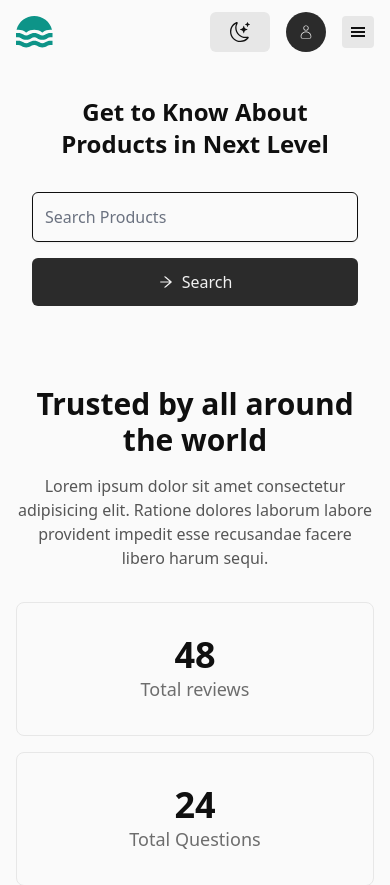
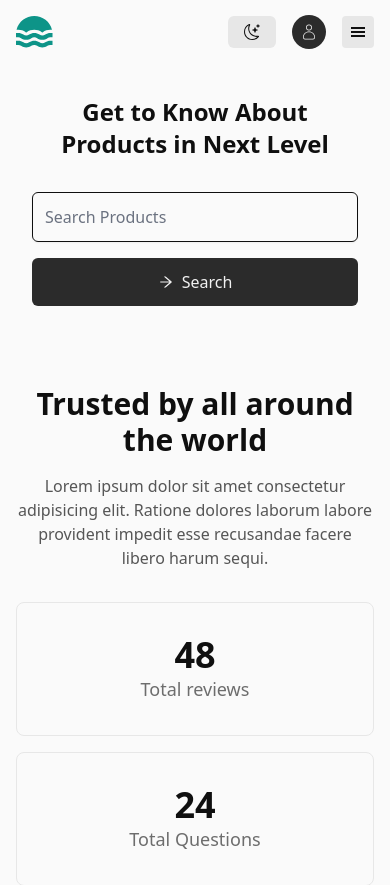
Before and after one commit to iamrmrishan/project-lunas-frontend, a React (Create React App) app: page / in a window 390 px wide. Shown: the top 885 px of the page. Built offline with nearby package versions, Linux system fonts and the light colour scheme.

Commit message:
scaling buttons

```diff
--- a/src/components/molecules/dark-mode-toggle/index.tsx
+++ b/src/components/molecules/dark-mode-toggle/index.tsx
@@ -8,13 +8,13 @@ const DarkModeToggle: React.FC = () => {
 
   return (
     <Button
-      className="rounded-md bg-primaryBtn2 px-5 py-2.5 text-sm font-medium text-primaryText dark:bg-secondaryBtn2 dark:text-secondaryText"
+      className="rounded-md bg-primaryBtn2 px-4 py-2 md:px-5 md:py-2.5 text-sm font-medium text-primaryText dark:bg-secondaryBtn2 dark:text-secondaryText"
       onClick={toggleDarkMode}
       icon={
         darkMode ? (
-          <BsSun className="h-5 w-5" aria-hidden="true" />
+          <BsSun className="h-4 w-4 md:h-5 md:w-5" aria-hidden="true"  />
         ) : (
-          <BsMoonStars className="h-5 w-5" aria-hidden="true" />
+          <BsMoonStars className="h-4 w-4 md:h-5 md:w-5" aria-hidden="true"  />
         )
       }
     ></Button>
--- a/src/components/organisms/header/index.tsx
+++ b/src/components/organisms/header/index.tsx
@@ -63,12 +63,12 @@ export const Header: React.FC = () => {
             {!isLoggedIn && (
               <div className="hidden sm:flex sm:gap-4">
                 <Button
-                  className="btn rounded-md bg-primaryBtn dark:bg-secondaryBtn px-5 py-2.5 text-sm font-medium text-primaryBtnText dark:text-secondaryBtnText shadow hover:bg-primaryBtnHover dark:hover:bg-secondaryBtnHover"
+                  className="btn rounded-md bg-primaryBtn dark:bg-secondaryBtn px-4 py-2 md:px-5 md:py-2.5 text-xs md:text-sm font-medium text-primaryBtnText dark:text-secondaryBtnText shadow hover:bg-primaryBtnHover dark:hover:bg-secondaryBtnHover"
                   onClick={handleLoginClick}
                   text="Login"
                 />
                 <Button
-                  className="rounded-md bg-primaryBtn2 px-5 py-2.5 text-sm font-medium text-primaryText dark:bg-secondaryBtn2 dark:text-primaryBtnText dark:hover:text-white/75"
+                  className="rounded-md bg-primaryBtn2 px-4 py-2 md:px-5 md:py-2.5 text-xs md:text-sm font-medium text-primaryText dark:bg-secondaryBtn2 dark:text-primaryBtnText dark:hover:text-white/75"
                   onClick={handleSignUpClick}
                   text="Sign Up"
                 />
@@ -76,14 +76,14 @@ export const Header: React.FC = () => {
             )}
             <DarkModeToggle />
             <Button
-              className="rounded-full font-bold bg-primaryBtn dark:bg-secondaryBtn p-3 text-primaryBtnText dark:text-secondaryBtnText"
-              icon={<CiUser />}
+              className="rounded-full font-bold bg-primaryBtn dark:bg-secondaryBtn p-2 md:p-3 text-primaryBtnText dark:text-secondaryBtnText"
+              icon={<CiUser size={18} />}
               onClick={() => setIsLoggedIn((e) => !e)}
             />
             {/* <div className="bg-primaryColor flex flex-col"> */}
               <Button
                 className={
-                  "z-10 block md:hidden rounded bg-primaryBtn2 p-2 text-primaryText transition dark:bg-secondaryBtn2 dark:text-secondaryText dark:hover:text-white/75"
+                  "z-10 block md:hidden rounded bg-primaryBtn2 p-2 text-primaryText transition dark:bg-secondaryBtn2 dark:text-secondaryText"
                 }
                 icon={<GiHamburgerMenu></GiHamburgerMenu>}
                 onClick={() => {
```
